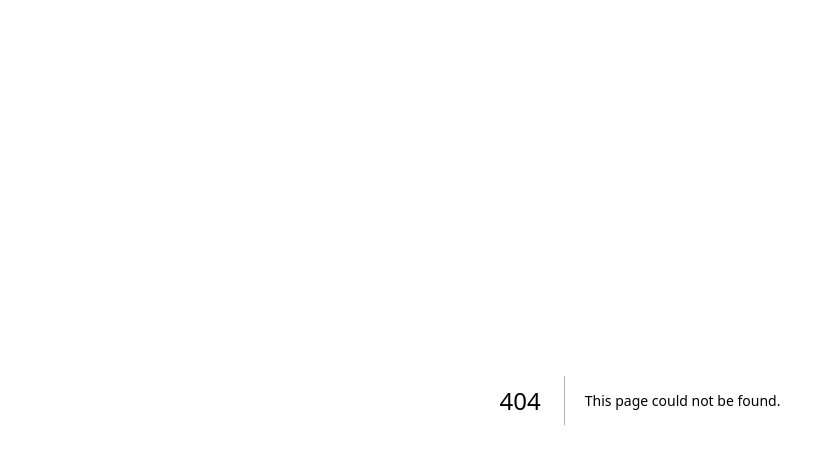
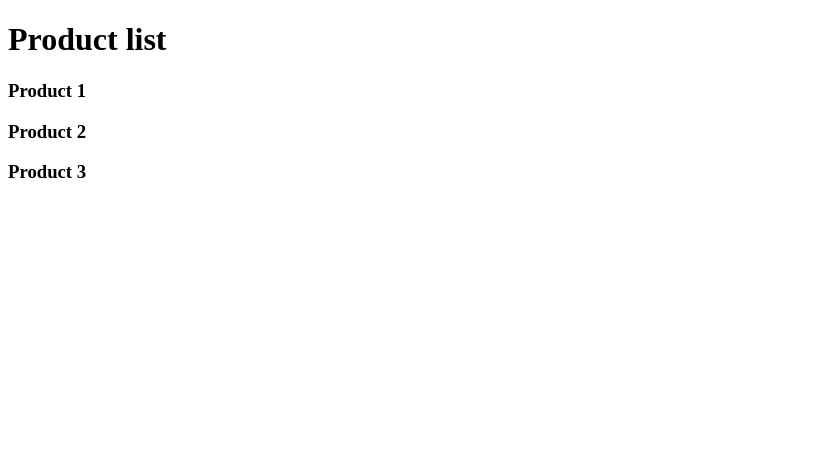
Before and after one commit to ddlisap/hello-world, a Next.js app: page /products in a window 1280 px wide. Before the commit this address had no page. Shown: the top 464 px of the page, without its empty margins (0-835 px from the left). Built offline with nearby package versions, Linux system fonts and the light colour scheme.

Commit message:
lesson 8

```diff
--- /dev/null
+++ b/app/products/page.tsx
@@ -0,0 +1,10 @@
+export default function Product() {
+  return (
+    <div>
+      <h1>Product list</h1>
+      <h3>Product 1</h3>
+      <h3>Product 2</h3>
+      <h3>Product 3</h3>
+    </div>
+  );
+}
```
Also changed, not shown: app/products/[productId]/page.tsx (added, +8 -0 lines), app/products/[productId]/reviews/[reviewId]/page.tsx (added, +12 -0 lines).
